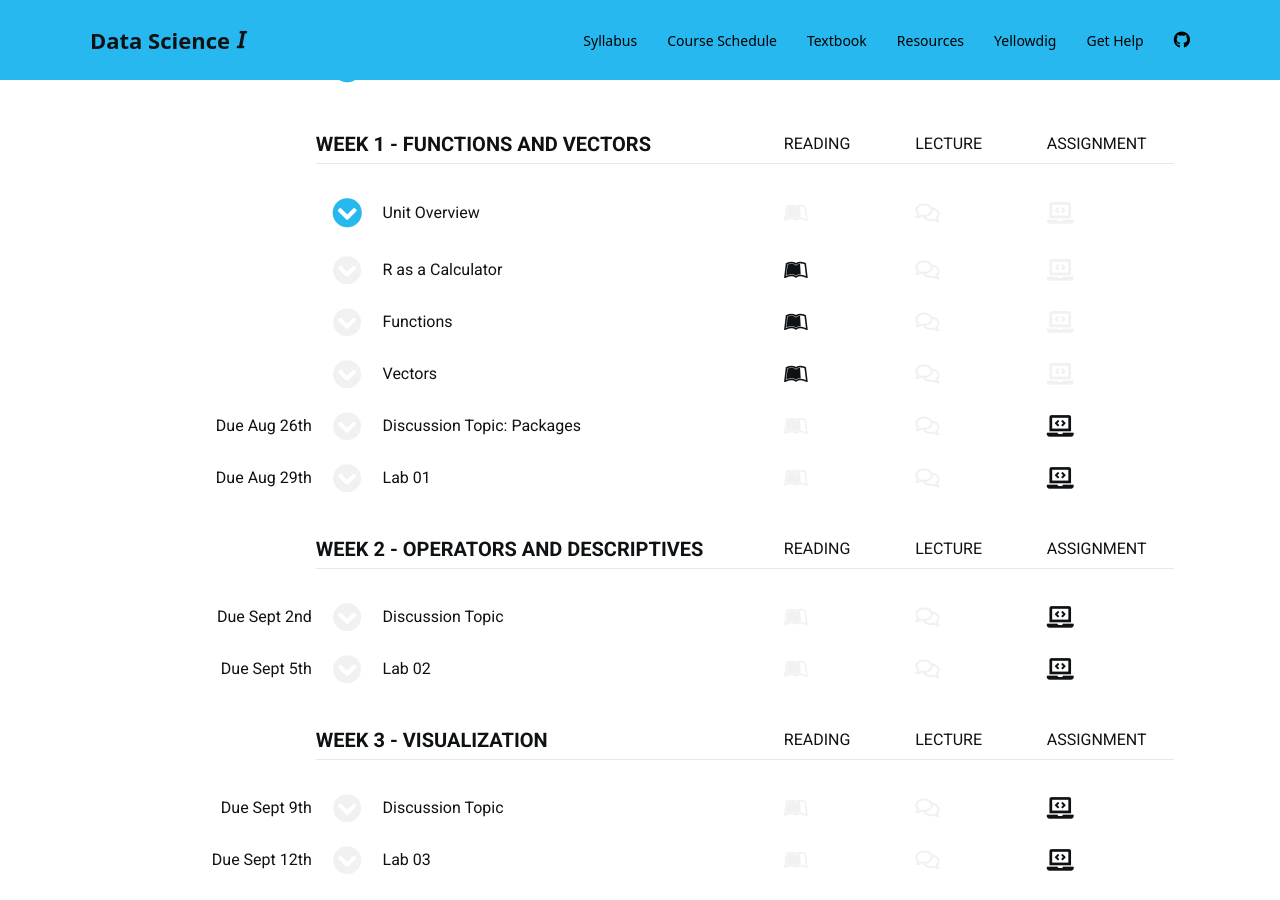
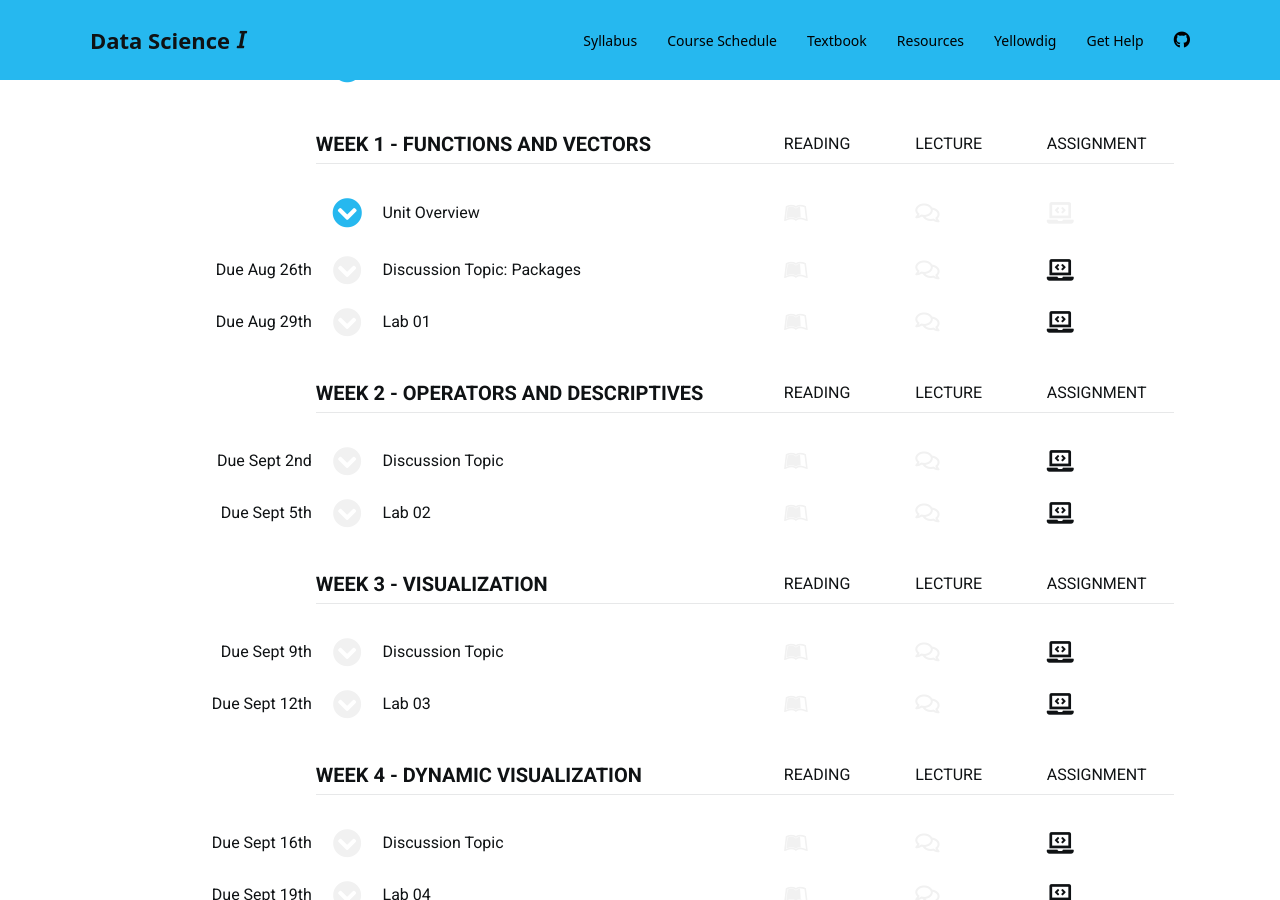
Before and after one commit to DS4PS/cpp-526-fall-2019, a Jekyll site: the page built from schedule.md, in a window 1280 px wide and 900 px high, scrolled down 441 px. Built offline with Jekyll 4.4.1, drawn with Linux system fonts in a browser that asks for light colours; nearby versions of some CDN libraries; a style sheet for code colours, icons or effects is not loaded.

Commit message:
Update schedule.md

```diff
--- a/schedule.md
+++ b/schedule.md
@@ -201,13 +203,7 @@ head( dat )
 
 ![](https://github.com/DS4PS/dp4ss-textbook/blob/master/figures/syracus-parcels.png?raw=true)
 
-*** { @unit = "", @title = "R as a Calculator", @reading  }
 
-
-*** { @unit = "", @title = "Functions", @reading }
-
-
-*** { @unit = "", @title = "Vectors", @reading  }
 
 
 *** { @unit = "Due Aug 26th", @title = "Discussion Topic: Packages", @assignment  }
```
Also changed, not shown: other parts of schedule.md (+2 -0 lines).
